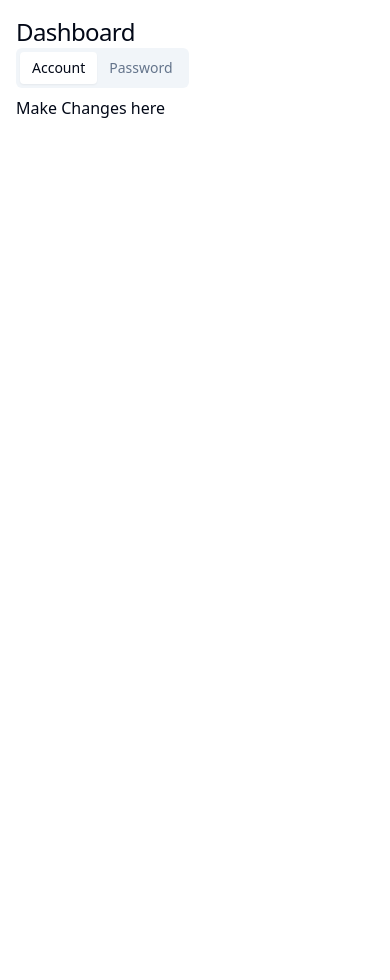
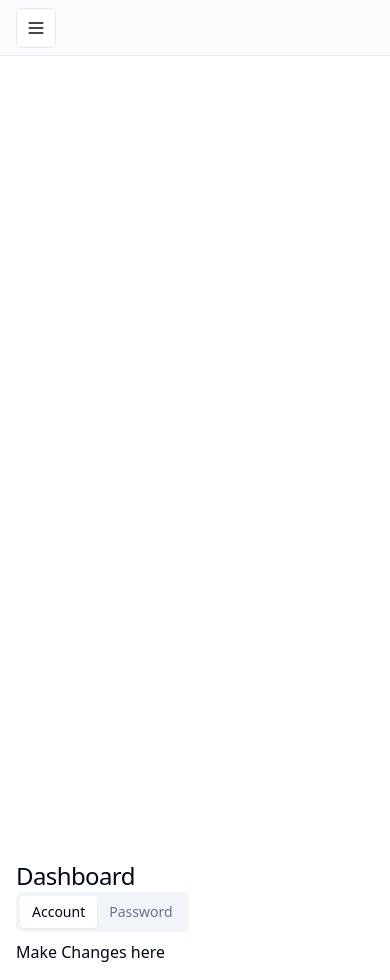
Before and after one commit to Avv-2301/Admin-Dashboard-Nextjs, a Next.js app: page /dashboard in a window 390 px wide. Before the commit the page ends 844 px from the top, so only its background shows below. Built offline with nearby package versions, Linux system fonts and the light colour scheme.

Commit message:
Root component

```diff
--- a/src/components/root-component.tsx
+++ b/src/components/root-component.tsx
@@ -1,10 +1,23 @@
 import React, { ReactNode } from "react";
+import Link from "next/link";
+import { Sheet, SheetContent, SheetTrigger } from "@/components/ui/sheet";
+import { Button } from "@/components/ui/button";
+import { useRouter } from "next/router";
+
 import {
-  Sheet,
-  SheetContent,
-  SheetTitle,
-} from "@/components/ui/sheet";
-import { useRouter } from "next/router";
+  Bell,
+  Gamepad2,
+  BookText,
+  CircleUser,
+  Home,
+  LineChart,
+  Menu,
+  Package,
+  Package2,
+  Search,
+  SquareTerminal,
+  Users,
+} from "lucide-react";
 
 type RootLayoutProps = {
   children: ReactNode;
@@ -18,9 +31,58 @@
     <>
       {pathname === "/login" ? <div className="grid min-h-screen w-full">{children}</div> :
         <>
+          <div className="grid min-h-screen w-full md:grid-cols-[220px_1fr] lg:grid-cols-[280px_1fr]">
+            <div className="hidden border-r bg-muted/40 md:block">
+              <div className="flex h-full max-h-screen flex-col gap-2">
+                <div className="flex h-14 items-center border-b px-4 lg:h-[60px] lg:px-6">
+                  <Link href="/" className="flex items-center gap-2 font-semibold">
+                  <Gamepad2 className="h-6 w-6"/>
+                    <span className="">BiGamer</span>
+                  </Link>
+                </div>
+                <div className="flex-1">
+                  <nav className="grid items-start px-2 text-sm font-medium lg:px-4">
+                    {/* LINKS HERE FOR LARGE VIEW */}
+                  </nav>
+                </div>
+              </div>
+            </div>
+            <div className="flex flex-col">
+              <header className="flex h-14 items-center gap-4 border-b bg-muted/40 px-4 lg:h-[60px] lg:px-6">
+              <Sheet>
+                  <SheetTrigger asChild>
+                    <Button
+                      variant="outline"
+                      size="icon"
+                      className="shrink-0 md:hidden"
+                    >
+                      <Menu className="h-5 w-5" />
+                      <span className="sr-only">Toggle navigation menu</span>
+                    </Button>
+                  </SheetTrigger>
+                  <SheetContent side="left" className="flex flex-col">
+                    <nav className="grid gap-2 text-lg font-medium">
+                    <Link
+                        href="#"
+                        className="flex items-center gap-2 text-lg font-semibold"
+                      >
+                        <Gamepad2 className="h-6 w-6" />
+                        <span className="sr-only">Acme Inc</span>
+                      </Link>
+                      <Link
+                      href={'/users'}
+                      className=""
+                      >
 
+                      </Link>
+                    </nav>
+                    </SheetContent>
+                </Sheet>
+              </header>
+            </div>
+          </div>
           <main className="flex flex-1 flex-col gap-4 p-4 lg:gap-6 lg:p-6">
-                {children}
+            {children}
           </main>
         </>
       }
--- a/src/pages/_app.tsx
+++ b/src/pages/_app.tsx
@@ -4,10 +4,8 @@
 
 export default function App({ Component, pageProps }: AppProps) {
   return (
-    <>
-      <RootLayout>
-        <Component {...pageProps} />
-      </RootLayout>
-    </>
+    <RootLayout>
+      <Component {...pageProps} />
+    </RootLayout>
   );
 }
```
Also changed, not shown: src/pages/users.jsx (added, +7 -0 lines).
